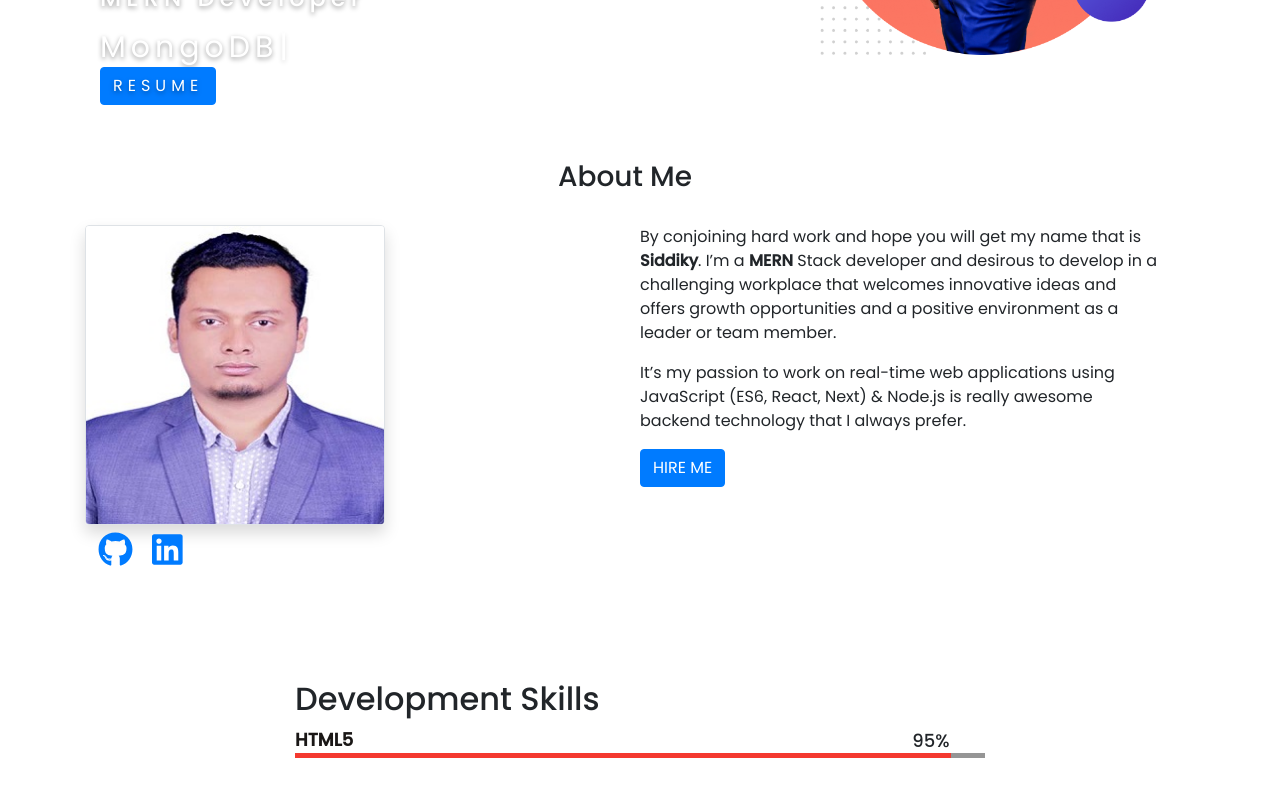
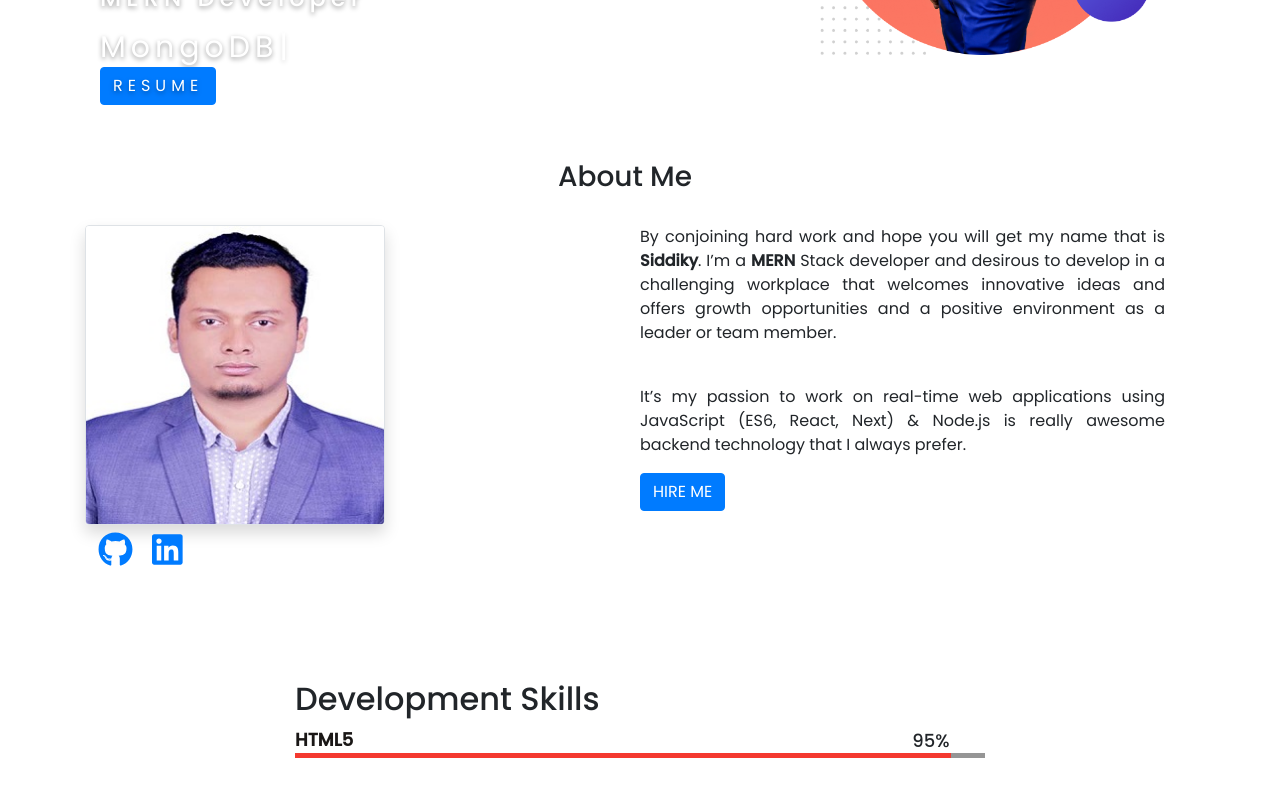
Before and after one commit to NA-Siddiky/SiddikyPortfolio, a React (Create React App) app: page / in a window 1280 px wide. Shown: the part 433-1229 px from the top of the page. Built offline with nearby package versions, Linux system fonts and the light colour scheme.

Commit message:
redesign

```diff
--- a/src/components/Home/About/About.js
+++ b/src/components/Home/About/About.js
@@ -29,10 +29,12 @@ const About = () => {
 
                 </div>
 
-                <div className="col-md-6 about-info">
+                <div className="col-md-6 about-info text-justify">
                     <p><span>By conjoining hard work and hope you will get my name that is <strong>Siddiky</strong>.</span> I’m a <strong>MERN</strong> Stack developer and desirous to
 develop in a challenging workplace that welcomes innovative ideas and offers growth opportunities and a positive
 environment as a leader or team member.</p>
+
+                    <br />
 
                     <p>It’s my passion to work on real-time web applications using JavaScript (ES6,
 React, Next) & Node.js is really awesome backend technology that I always prefer.</p>
```
